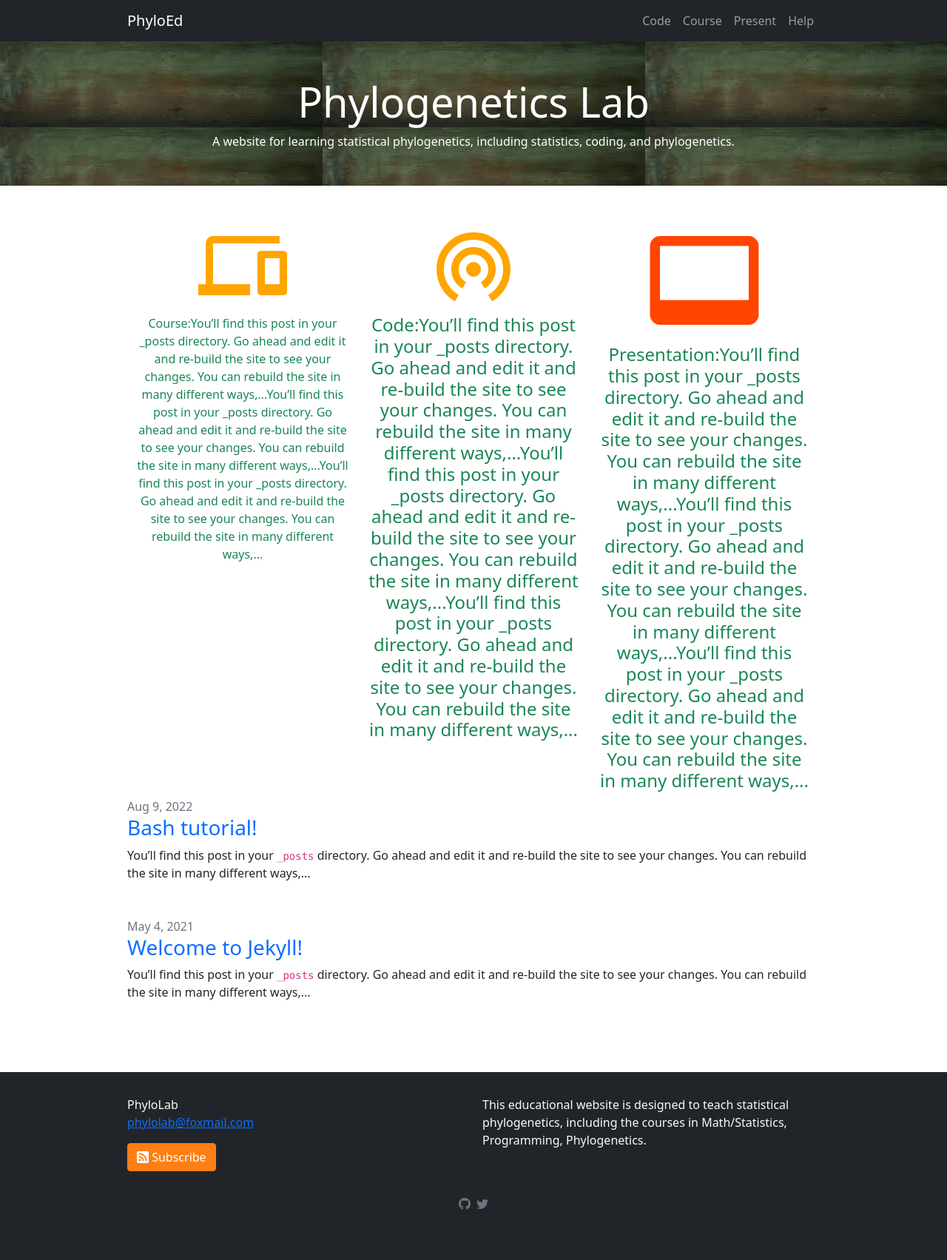
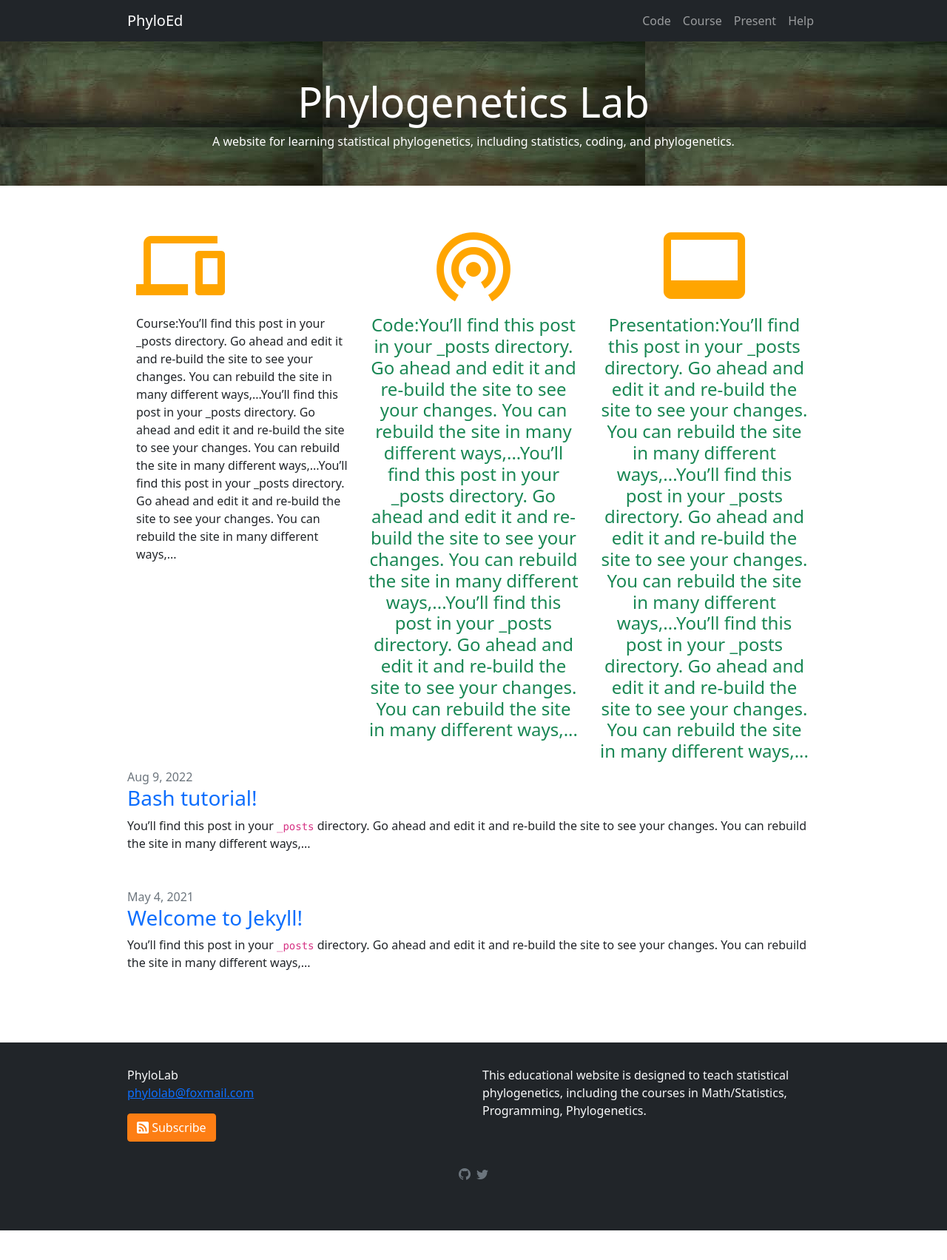
Before and after one commit to lliu1871/PhyEd, a Jekyll site: the page built from index.markdown, in a window 1280 px wide. Shown: the whole page at 74% size. Built offline with Jekyll 4.4.1, drawn with Linux system fonts in a browser that asks for light colours; after the commit the page ends 1663 px from its top, so only the background shows below that.

Commit message:
Update index.markdown

```diff
--- a/index.markdown
+++ b/index.markdown
@@ -6,7 +6,7 @@ layout: home
 
 <div class="container-fluid">
   <div class="row">
-    <div class="col-sm-4 text-center text-success">
+    <div class="col-sm-4">
       <a href="https://teach.phylolab.net/course">
       <i class="material-icons" style="font-size:120px;color:orange;">devices</i>
       </a>
@@ -20,7 +20,7 @@ layout: home
     </div>
     <div class="col-sm-4 text-center text-success">
       <a href="https://teach.phylolab.net/course">
-      <i class="material-icons" style="font-size:160px;color:orangered;">video_label</i>
+      <i class="material-icons" style="font-size:120px;color:orange;">video_label</i>
       </a>
       <h4>Presentation:You’ll find this post in your _posts directory. Go ahead and edit it and re-build the site to see your changes. You can rebuild the site in many different ways,...You’ll find this post in your _posts directory. Go ahead and edit it and re-build the site to see your changes. You can rebuild the site in many different ways,...You’ll find this post in your _posts directory. Go ahead and edit it and re-build the site to see your changes. You can rebuild the site in many different ways,...</h4>
     </div>
```
